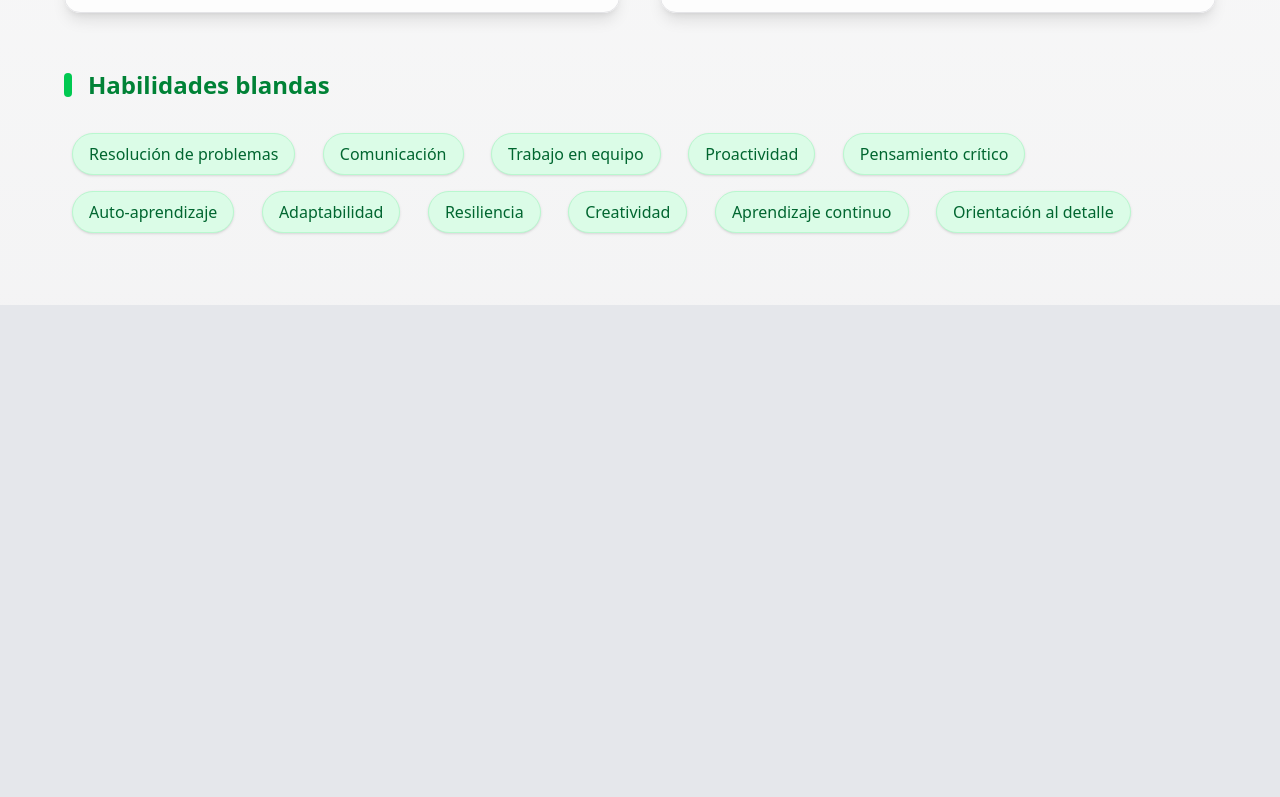
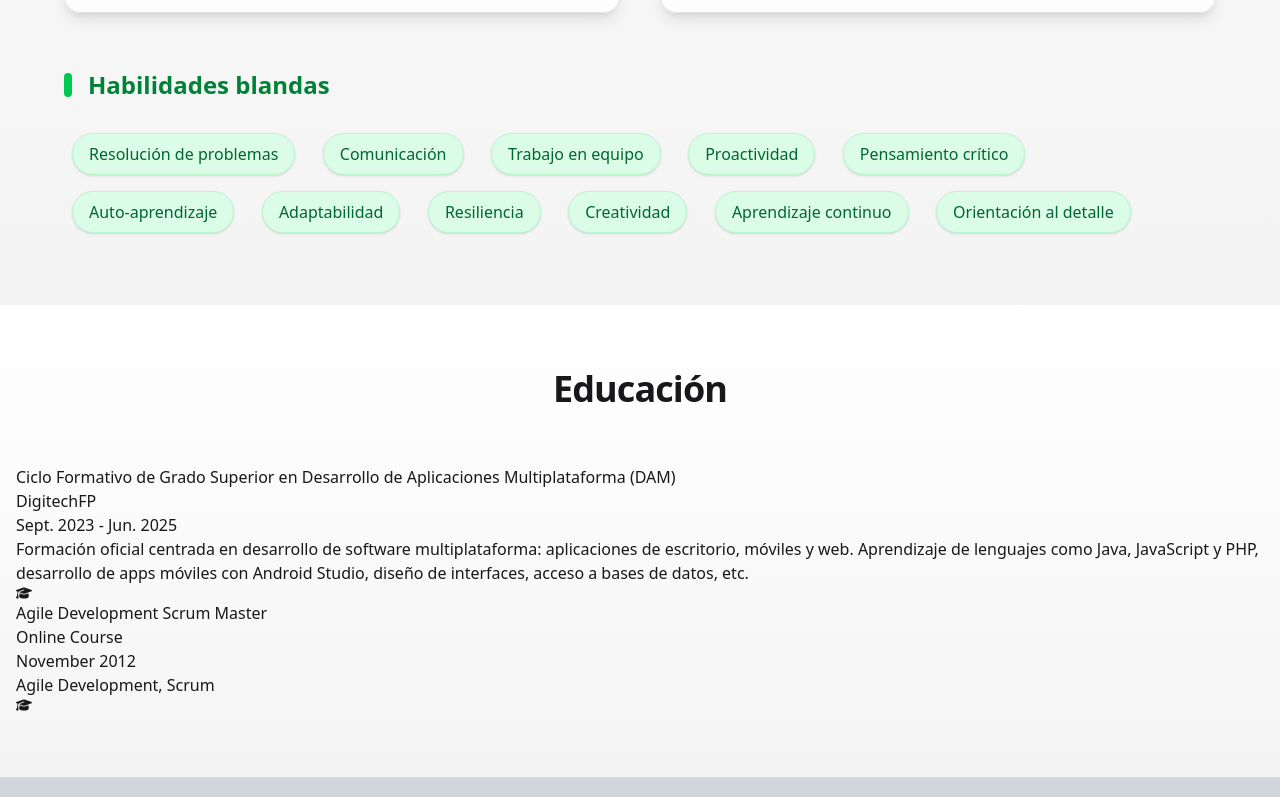
Before and after one commit to zemanue/my-dev-portfolio, a React (Vite) app: page / in a window 1280 px wide. Shown: the part 2000-2797 px from the top of the page. Built offline with nearby package versions, Linux system fonts and the light colour scheme.

Commit message:
Add Education section component
Introduced a new Education.jsx component displaying educational background and integrated it into App.jsx, replacing the placeholder education section.

```diff
--- a/src/App.jsx
+++ b/src/App.jsx
@@ -2,6 +2,7 @@ import { useEffect, useState } from "react";
 import Navbar from "./components/Navbar";
 import Hero from "./components/Hero";
 import Skills from "./components/Skills";
+import Education from "./components/Education";
 
 export default function App() {
   // Tema inicial desde localStorage o preferencia del sistema
@@ -29,7 +30,7 @@ export default function App() {
       <main>
         <Hero />
         <Skills />
-        <section id="education" className="h-screen bg-gray-200 dark:bg-zinc-700"></section>
+        <Education />
         <section id="experience" className="h-screen bg-gray-300 dark:bg-zinc-600"></section>
       </main>
     </div>
--- /dev/null
+++ b/src/components/Education.jsx
@@ -0,0 +1,42 @@
+import { FaGraduationCap } from "react-icons/fa6";
+
+
+import TitleH2 from "./TitleH2";
+import TitleH3 from "./TitleH3";
+
+const education = [
+    {
+        id: 1,
+        title: "Ciclo Formativo de Grado Superior en Desarrollo de Aplicaciones Multiplataforma (DAM)",
+        place: "DigitechFP",
+        date: "Sept. 2023 - Jun. 2025",
+        description: "Formación oficial centrada en desarrollo de software multiplataforma: aplicaciones de escritorio, móviles y web. Aprendizaje de lenguajes como Java, JavaScript y PHP, desarrollo de apps móviles con Android Studio, diseño de interfaces, acceso a bases de datos, etc.",
+        icon: <FaGraduationCap />
+    },
+    {
+        title: "Agile Development Scrum Master",
+        place: "Online Course",
+        date: "November 2012",
+        description: "Agile Development, Scrum",
+        icon: <FaGraduationCap />
+    }
+];
+
+export default function Education() {
+    return (
+        <section id="education" className="py-16 px-4 bg-gradient-to-b from-white via-zinc-50 to-zinc-100 dark:from-zinc-900 dark:via-zinc-800 dark:to-zinc-900 transition-colors duration-500">
+            <TitleH2 text="Educación" />
+            <div>
+                {education.map((edu, index) => (
+                    <div key={index}>
+                        <h3>{edu.title}</h3>
+                        <h4>{edu.place}</h4>
+                        <p>{edu.date}</p>
+                        <p>{edu.description}</p>
+                        {edu.icon}
+                    </div>
+                ))}
+            </div>
+        </section>
+    )
+}
```
